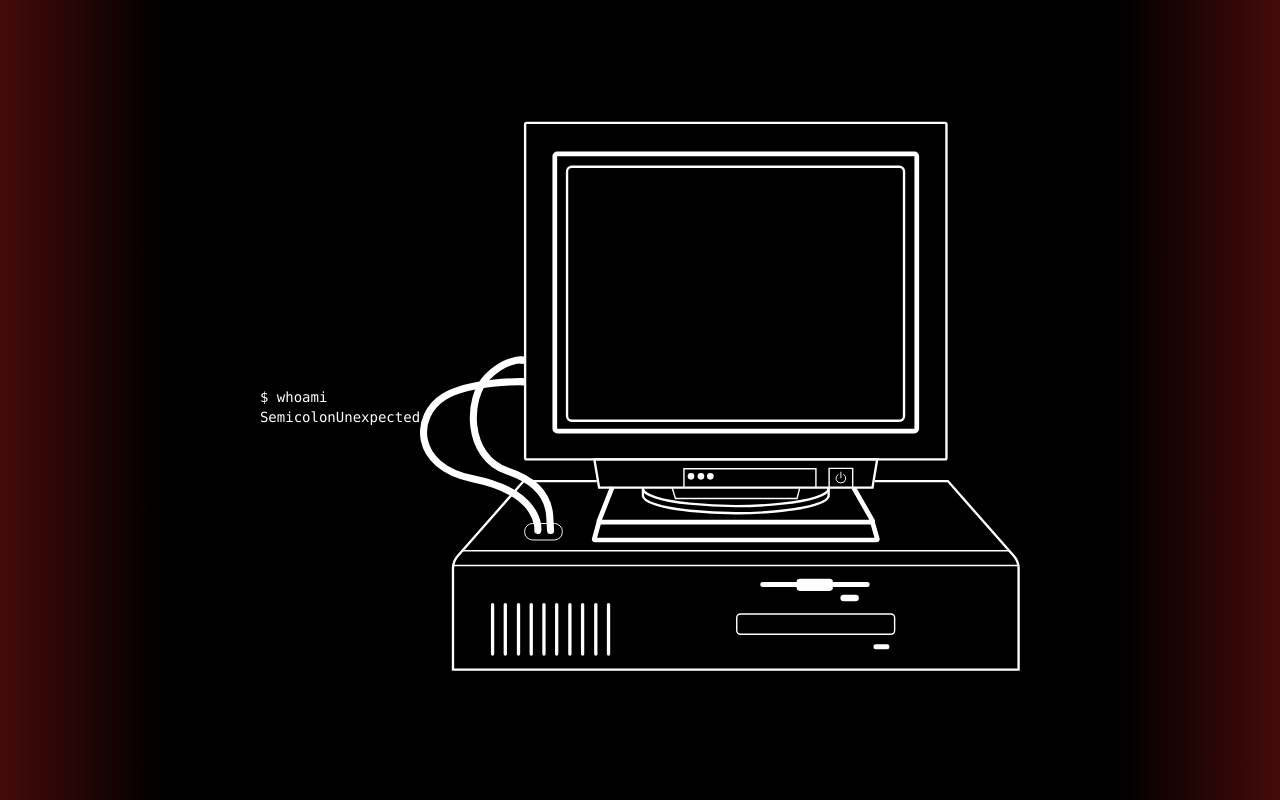
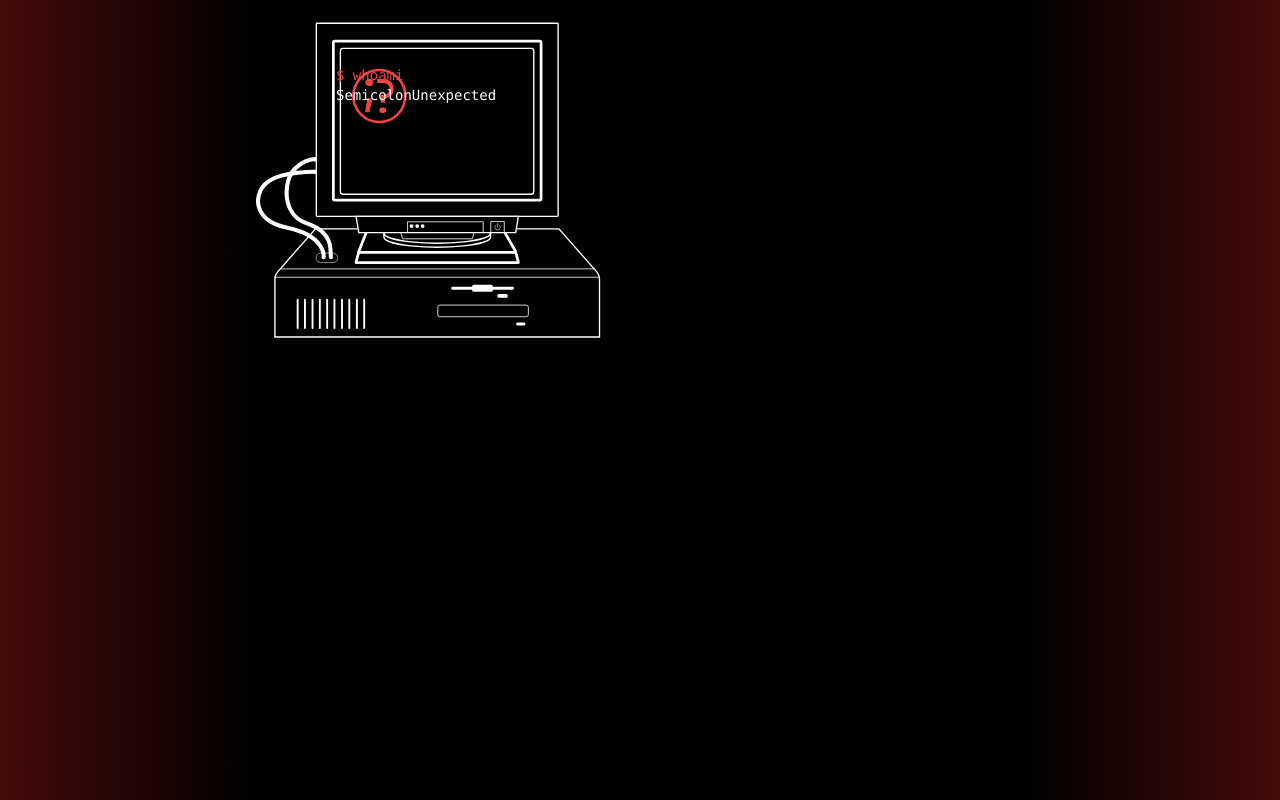
Before and after one commit to SemicolonUnexpected/website-portfolio-v2, a Next.js app: page / in a window 1280 px wide. Built offline with nearby package versions, Linux system fonts and the light colour scheme.

Commit message:
Started positioning, added colourable icons

```diff
--- a/app/layout.tsx
+++ b/app/layout.tsx
@@ -19,7 +19,7 @@ export default function RootLayout({
   return (
     <html lang="en">
       <body className={jetBrains.className}>
-        <div className="flex">
+        <div className="flex padding-0">
           <div className="bg-gradient-to-r from-red-950 basis-1/5"/>
           <div className="min-w-fit basis-3/5">
             {children}
--- a/app/page.tsx
+++ b/app/page.tsx
@@ -2,7 +2,7 @@ import Hero from "@/components/hero";
 
 export default function Home() {
   return (
-    <main className="flex min-h-screen flex-col items-center justify-between p-24">
+    <main className="flex min-h-screen flex-col items-center justify-between">
       <div className="z-10 w-full max-w-5xl items-center justify-between font-mono text-sm lg:flex">
         <Hero/>
       </div>
--- a/components/computer-art.tsx
+++ b/components/computer-art.tsx
@@ -12,7 +12,7 @@ export const Computer: React.FC<IconSvgProps> = ({
     <svg
       height={size || height}
       width={size || width}
-      viewBox="0 0 127.3 116.5"
+      viewBox="0 0 133.1 116.5"
       {...props}
     >
       <g transform="translate(-38 -45.3)">
--- a/components/hero.tsx
+++ b/components/hero.tsx
@@ -1,18 +1,21 @@
 "use client";
 
-import React, { useEffect } from "react";
+import { useEffect } from "react";
 import { motion, useAnimate, useMotionValue, useTransform } from "framer-motion";
 import { Computer } from "./computer-art";
-
-import { cn } from "@/lib/utils";
+import { Logo } from "./icons";
 
 export default function Hero() {
+  return(
+    <div className="relative ">
+      <div className="absolute left-20 top-16 z-10">
+        <TypingAnimation/>
+      </div>
+      <Computer size={360} className="relative z-0">
+      </Computer>
 
-  return(
-    <>
-      <TypingAnimation/>
-      <Computer/>
-    </>
+      <Logo color="#ef4444" size={64} className="absolute left-24 top-16"/>
+    </div>
   );
 }
 
@@ -33,7 +36,7 @@ function TypingAnimation() {
 
   return(
     <div ref={scope}>
-      <motion.span>
+      <motion.span className="text-red-500">
         {displayText}
       </motion.span>
 
@@ -51,7 +54,7 @@ function TypingAnimation() {
 function Cursor() {
   return (
     <motion.div
-      className="inline-block bg-red-700 h-9 w-4 translate-x-1 translate-y-[0.35rem]"
+      className="inline-block bg-red-700 h-4 w-2 translate-x-1 translate-y-[0.20rem]"
       animate={{ opacity: [1, 1, 0, 0] }}
       transition={{
         duration: 1,
--- a/components/icons/logo.tsx
+++ b/components/icons/logo.tsx
@@ -1,11 +1,14 @@
 import * as React from "react";
 
 import { IconSvgProps } from "@/types";
+
+
 
 export const Logo: React.FC<IconSvgProps> = ({
   size = 32,
   width,
   height,
+  color="white",
   ...props
 }) => (
   <svg
@@ -15,14 +18,14 @@ export const Logo: React.FC<IconSvgProps> = ({
     width={size || height}
     {...props}
   >
-  <g stroke="white">
+  <g stroke={color}>
       <path
         fill="none"
         strokeWidth={24.734}
         d="M499.633 256A243.633 243.633 0 0 1 256 499.633 243.633 243.633 0 0 1 12.367 256 243.633 243.633 0 0 1 256 12.367 243.633 243.633 0 0 1 499.633 256z"
       />
       <g
-        fill="white"
+        fill={color}
         stroke="none"
         strokeWidth={0}
         fontFamily="JetBrains Mono"
--- a/types/index.ts
+++ b/types/index.ts
@@ -2,4 +2,5 @@ import { SVGProps } from "react";
 
 export type IconSvgProps = SVGProps<SVGSVGElement> & {
   size?: number;
+  color?: string;
 };
```
